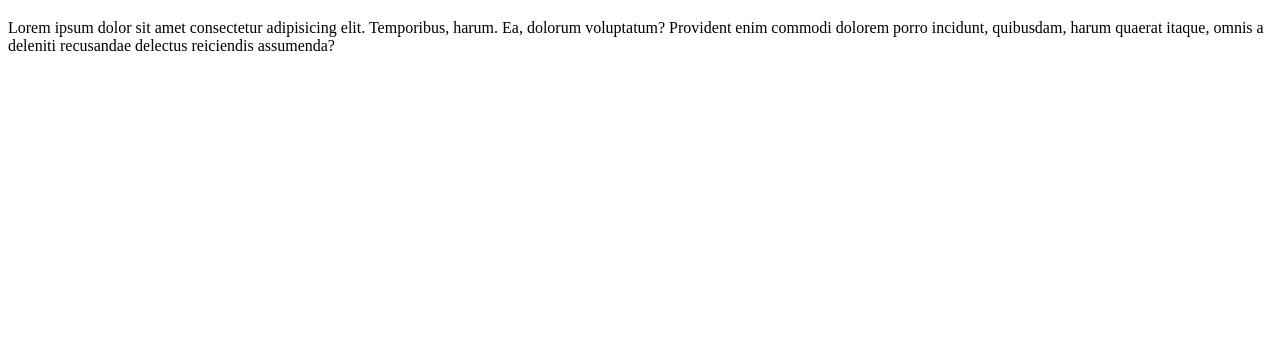
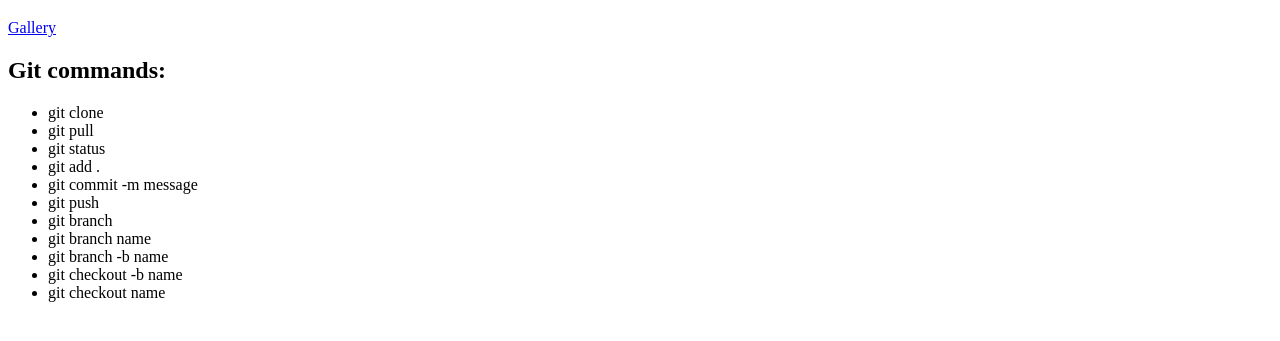
Before and after one commit to catygutberg/front-end-basic, a plain HTML site: page Homework-2/index.html in a window 1280 px wide. Shown: the part 61-402 px from the top of the page. Drawn offline with Linux system fonts and the light colour scheme.

Commit message:
git commands added to index.html

```diff
--- a/Homework-2/index.html
+++ b/Homework-2/index.html
@@ -7,13 +7,28 @@
     </head>
     <header>
         <h1>Main page</h1>
-
+        <nav>
+            <a href="./pages/gallery.html">Gallery</a>
+        </nav>
     </header>
     <body>
         <main>
             <div>
                 <section>
-                    <p>Lorem ipsum dolor sit amet consectetur adipisicing elit. Temporibus, harum. Ea, dolorum voluptatum? Provident enim commodi dolorem porro incidunt, quibusdam, harum quaerat itaque, omnis a deleniti recusandae delectus reiciendis assumenda?</p>
+                    <h2>Git commands:</h2>
+                    <ul>
+                        <li>git clone</li>
+                        <li>git pull</li>
+                        <li>git status</li>
+                        <li>git add .</li>
+                        <li>git commit -m message</li>
+                        <li>git push</li>
+                        <li>git branch</li>
+                        <li>git branch name</li>
+                        <li>git branch -b name</li>
+                        <li>git checkout -b name</li>
+                        <li>git checkout name</li>
+                    </ul>
                 </section>
             </div>
         </main>
```
